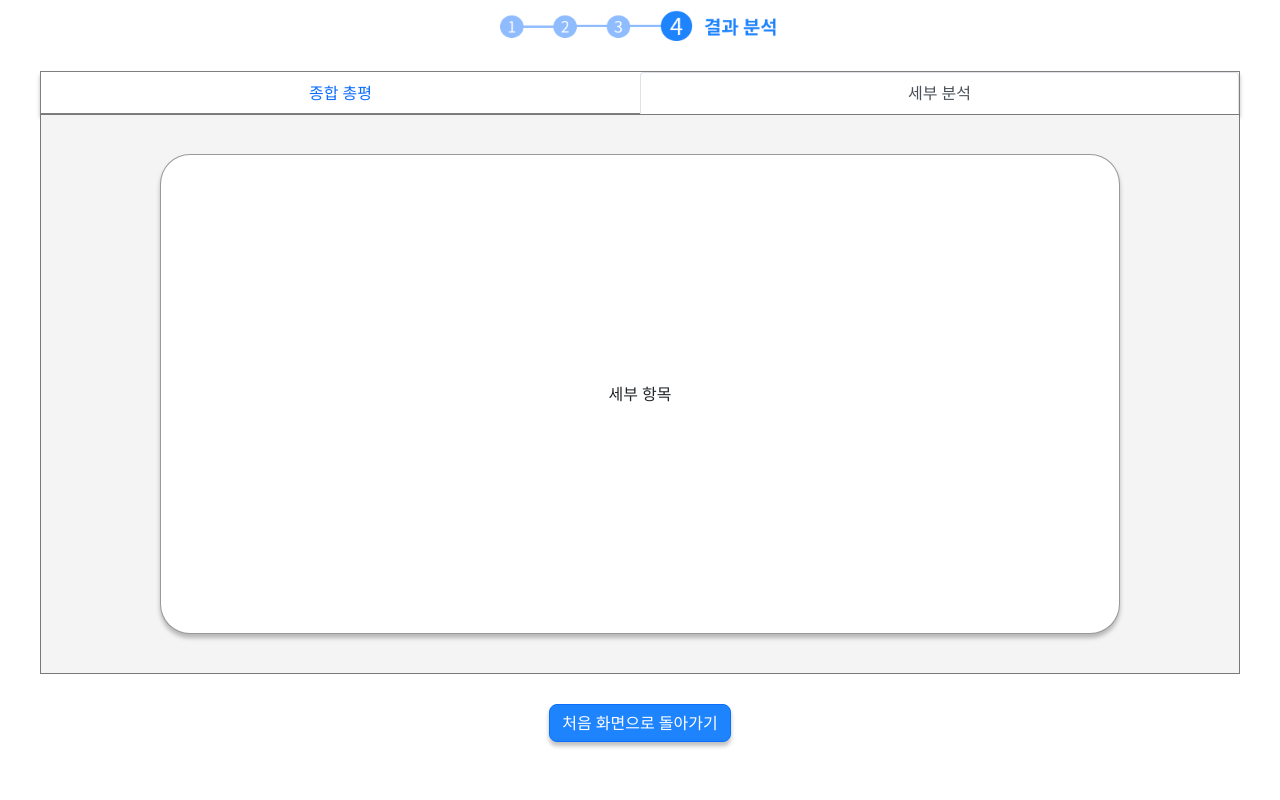
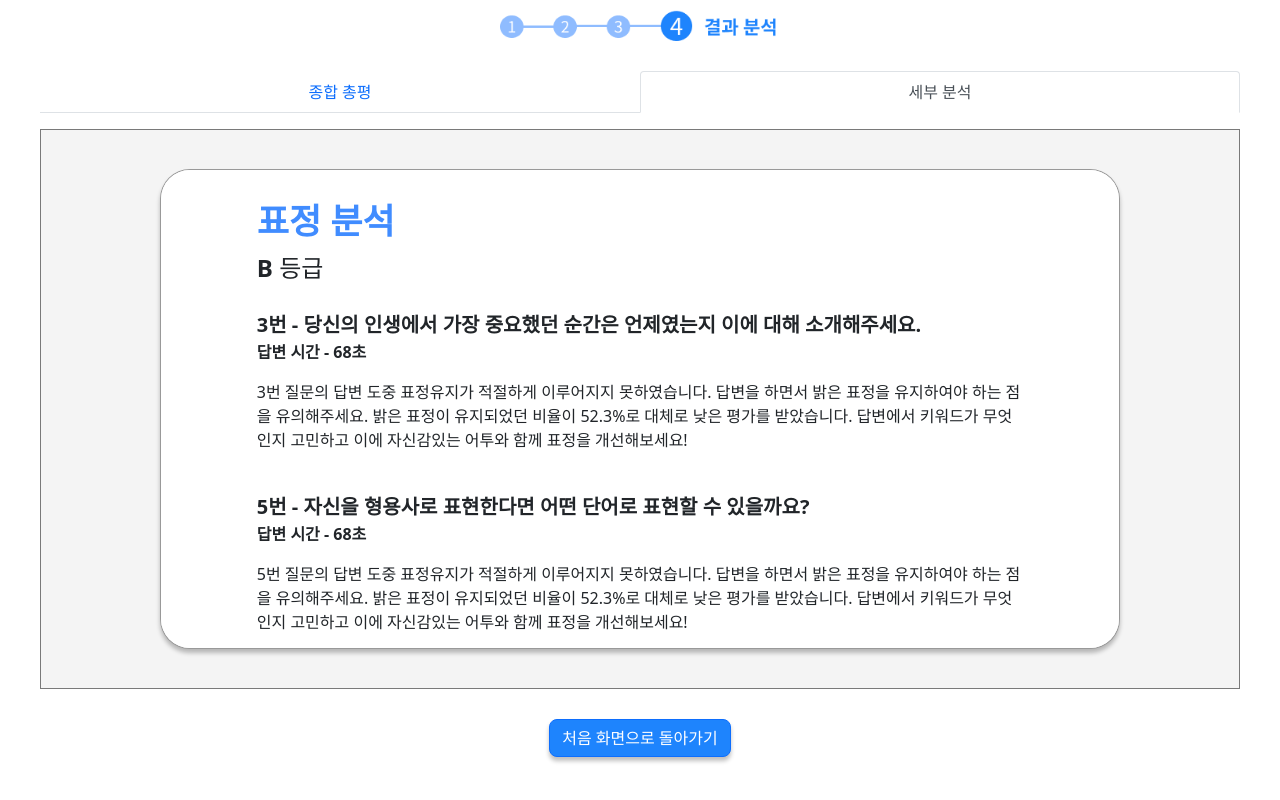
Before and after one commit to EasyHwan/2022_Graduation_Project, a React (Create React App) app in the folder frontend/: page /report in a window 1280 px wide. Both pictures are taken after a click on the tab "세부 분석". Built offline with nearby package versions, Linux system fonts and the light colour scheme; no server answers.

Commit message:
결과 분석 페이지 세부분석 내용 레이아웃 및 임시 텍스트 작성

```diff
--- a/frontend/src/screens/report.module.css
+++ b/frontend/src/screens/report.module.css
@@ -14,11 +14,6 @@
     text-align: center;
     margin-top: 30px;
     margin-bottom: 30px;
-}
-.form{
-    background: #FFFFFF;
-    border: 1px solid rgba(0, 0, 0, 0.5);
-    box-shadow: 0px 4px 4px rgba(0, 0, 0, 0.25);
 }
 .Evaluate{
     height: 70vh;
@@ -40,8 +35,25 @@
     justify-content: space-around;
     align-items: center;
 }
+.contentEvaluate2{
+    height: 60vh;
+    width: 120vh;
+    background: #FFFFFF;
+    border: 1px solid rgba(0, 0, 0, 0.4);
+    box-shadow: 0px 4px 4px rgba(0, 0, 0, 0.25);
+    border-radius: 30px;
+    overflow: auto;
+    text-align: left;
+    justify-content: center;
+}
 .scoreBox{
     text-align: left;
+}
+.detailContent{
+    width: 80%;
+    margin: 0 auto;
+    margin-top: 30px;
+    margin-bottom: 30px;
 }
 .button{
     background: #1E84FD;
--- a/frontend/src/screens/report_screen.js
+++ b/frontend/src/screens/report_screen.js
@@ -26,15 +26,14 @@ function TabBar() {
     <div >
       <Tabs
         defaultActiveKey="evaluate1"
-        id="justify-tab-example"
         justify
-        className={style.form}
+        className="mb-3"
       >
         <Tab eventKey="evaluate1" title="종합 총평">
           <div className={style.Evaluate}>
             <div className={style.contentEvaluate}>
               <div>
-                <h2 style={{fontWeight : 'bold'}}>총 평가</h2>
+                <h1 style={{fontWeight : 'bold'}}>총 평가</h1>
                 <label style={{color : '#408CFF', fontWeight : 'bold', fontSize : 40}}>S&nbsp;</label>
                 <label style={{fontSize : 30}}>등급</label>
               </div>
@@ -60,8 +59,43 @@ function TabBar() {
         </Tab>
         <Tab eventKey="evaluate2" title="세부 분석">
           <div className={style.Evaluate}>
-            <div className={style.contentEvaluate}>
-              <label>세부 항목</label>
+            <div className={style.contentEvaluate2}>
+              <div className={style.detailContent}>
+                <h4 style={{fontWeight : 'bold', color : '#408CFF', fontSize : 35}}>표정 분석</h4>
+                <label style={{fontWeight : 'bold', fontSize : 24}}>B&nbsp;</label><label style={{fontSize : 24}}>등급</label>
+                <br/>
+                <br/>
+                <label style={{fontWeight : 'bold', fontSize : 20}}>3번 - 당신의 인생에서 가장 중요했던 순간은 언제였는지 이에 대해 소개해주세요.</label>
+                <p style={{fontWeight : 'bold'}}>답변 시간 - 68초</p>
+                <p>3번 질문의 답변 도중 표정유지가 적절하게 이루어지지 못하였습니다. 답변을 하면서 밝은 표정을 유지하여야 하는 점을 유의해주세요. 밝은 표정이 유지되었던 비율이 52.3%로 대체로 낮은 평가를 받았습니다. 답변에서 키워드가 무엇인지 고민하고 이에 자신감있는 어투와 함께 표정을 개선해보세요! </p>
+                <br/>
+                <label style={{fontWeight : 'bold', fontSize : 20}}>5번 - 자신을 형용사로 표현한다면 어떤 단어로 표현할 수 있을까요?</label>
+                <p style={{fontWeight : 'bold'}}>답변 시간 - 68초</p>
+                <p>5번 질문의 답변 도중 표정유지가 적절하게 이루어지지 못하였습니다. 답변을 하면서 밝은 표정을 유지하여야 하는 점을 유의해주세요. 밝은 표정이 유지되었던 비율이 52.3%로 대체로 낮은 평가를 받았습니다. 답변에서 키워드가 무엇인지 고민하고 이에 자신감있는 어투와 함께 표정을 개선해보세요! </p>
+              </div>
+              <div className={style.detailContent}>
+                <h4 style={{fontWeight : 'bold', color : '#408CFF', fontSize : 35}}>시선 처리</h4>
+                <label style={{fontWeight : 'bold', fontSize : 24}}>B&nbsp;</label><label style={{fontSize : 24}}>등급</label>
+                <br/>
+                <br/>
+                <label style={{fontWeight : 'bold', fontSize : 20}}>3번 - 당신의 인생에서 가장 중요했던 순간은 언제였는지 이에 대해 소개해주세요.</label>
+                <p style={{fontWeight : 'bold'}}>답변 시간 - 68초</p>
+                <p>3번 질문의 답변 도중 표정유지가 적절하게 이루어지지 못하였습니다. 답변을 하면서 밝은 표정을 유지하여야 하는 점을 유의해주세요. 밝은 표정이 유지되었던 비율이 52.3%로 대체로 낮은 평가를 받았습니다. 답변에서 키워드가 무엇인지 고민하고 이에 자신감있는 어투와 함께 표정을 개선해보세요! </p>
+                <br/>
+                <label style={{fontWeight : 'bold', fontSize : 20}}>5번 - 자신을 형용사로 표현한다면 어떤 단어로 표현할 수 있을까요?</label>
+                <p style={{fontWeight : 'bold'}}>답변 시간 - 68초</p>
+                <p>5번 질문의 답변 도중 표정유지가 적절하게 이루어지지 못하였습니다. 답변을 하면서 밝은 표정을 유지하여야 하는 점을 유의해주세요. 밝은 표정이 유지되었던 비율이 52.3%로 대체로 낮은 평가를 받았습니다. 답변에서 키워드가 무엇인지 고민하고 이에 자신감있는 어투와 함께 표정을 개선해보세요! </p>
+              </div>
+              <div className={style.detailContent}>
+                <p style={{fontWeight : 'bold', color : '#408CFF', fontSize : 35}}>습관어 처리</p>
+                <label style={{fontWeight : 'bold', fontSize : 24}}>S&nbsp;</label><label style={{fontSize : 24}}>등급</label>
+                <br/>
+                <br/>
+                <p>모든 질문에서 좋은 평가를 받았습니다. 본 프로그램에서 측정되는 습관어는 ‘음, 어, 살짝, 진짜' 등 으로 반복적인 단어가 발생하지 않았습니다. 계속 연습한다면 AI 면접에서 좋은 평가를 받으실 수 있습니다.</p>
+              </div>
+              <div style={{textAlign : 'center', marginBottom : 30, marginTop : 50}}>
+                <Button className={style.button}>결과 pdf 다운 받기</Button>
+              </div>
             </div>
           </div>
         </Tab>
```
